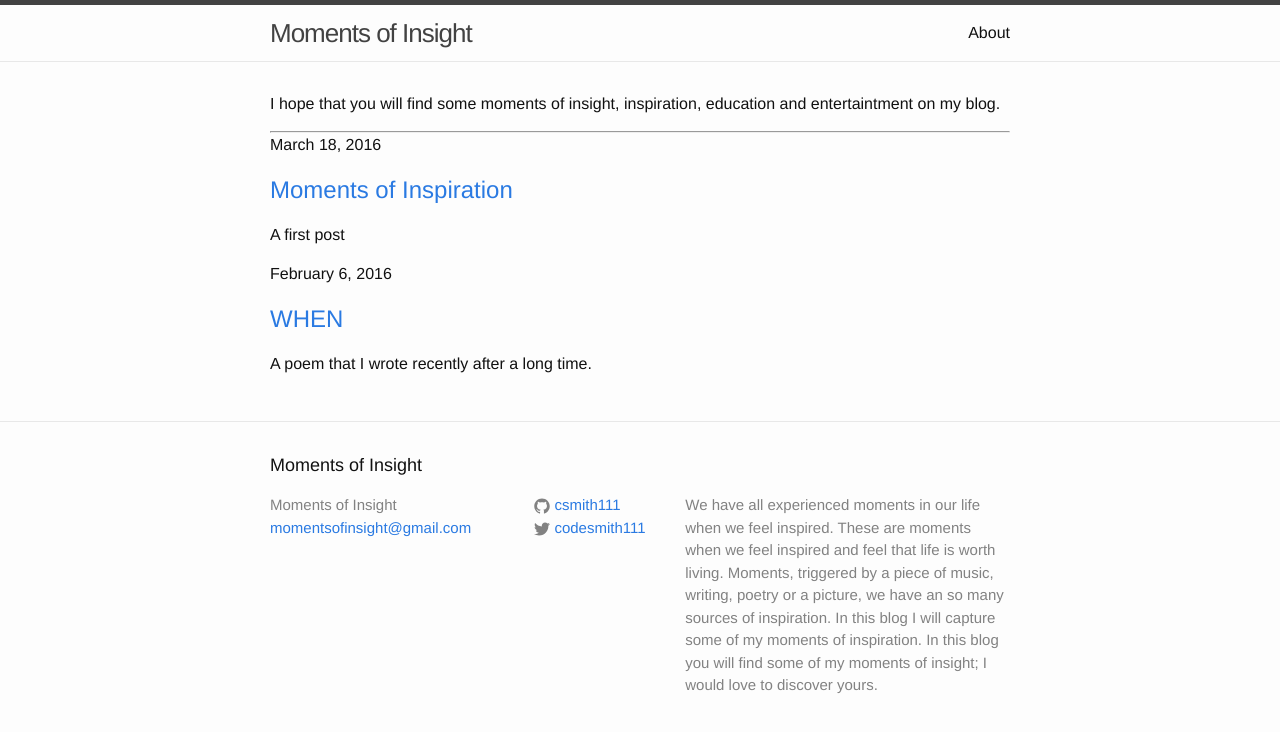
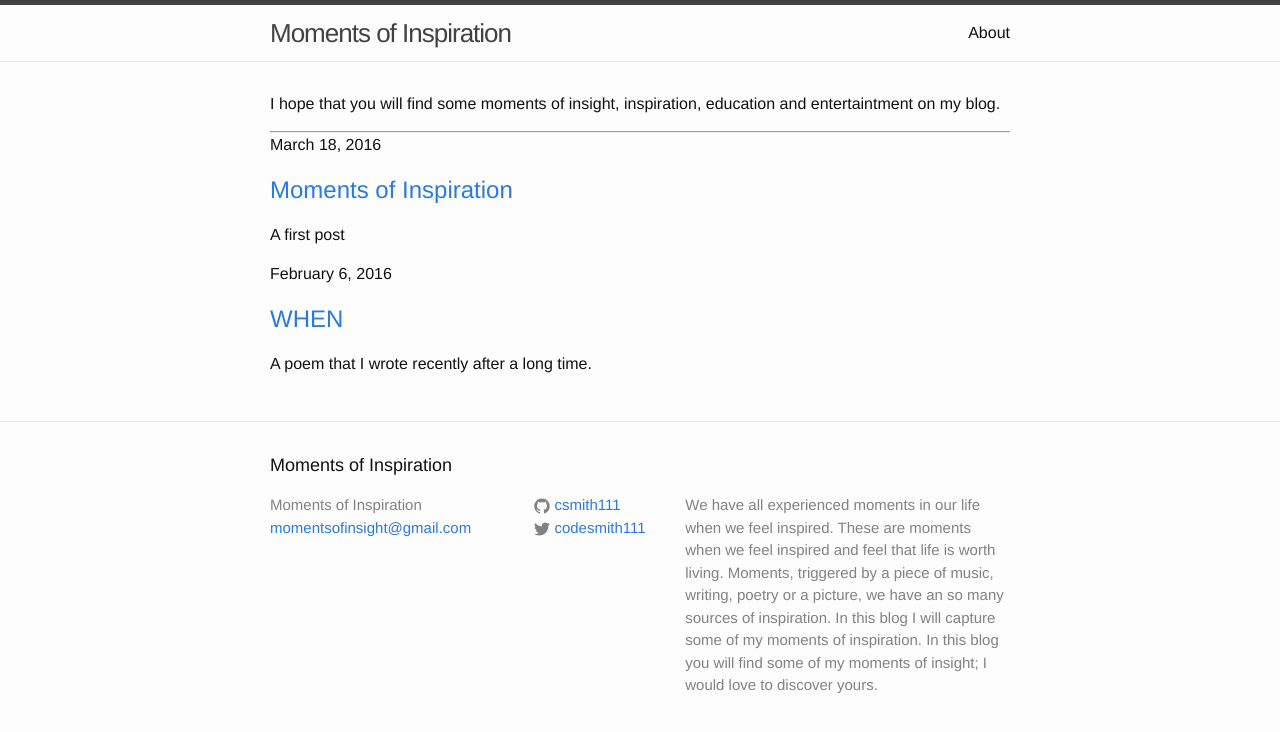
Before and after one commit to csmith111/moments-of-inspiration, a Jekyll site: the page built from index.html, in a window 1280 px wide. Shown: the top 732 px of the page. Built offline with Jekyll 4.4.1, drawn with Linux system fonts in a browser that asks for light colours.

Commit message:
first post

```diff
--- a/_config.yml
+++ b/_config.yml
@@ -6,7 +6,7 @@
 # 'jekyll serve'. If you change this file, please restart the server process.
 
 # Site settings
-title: Moments of Insight
+title: Moments of Inspiration
 email: momentsofinsight@gmail.com
 description: > # this means to ignore newlines until "baseurl:"
 
```
